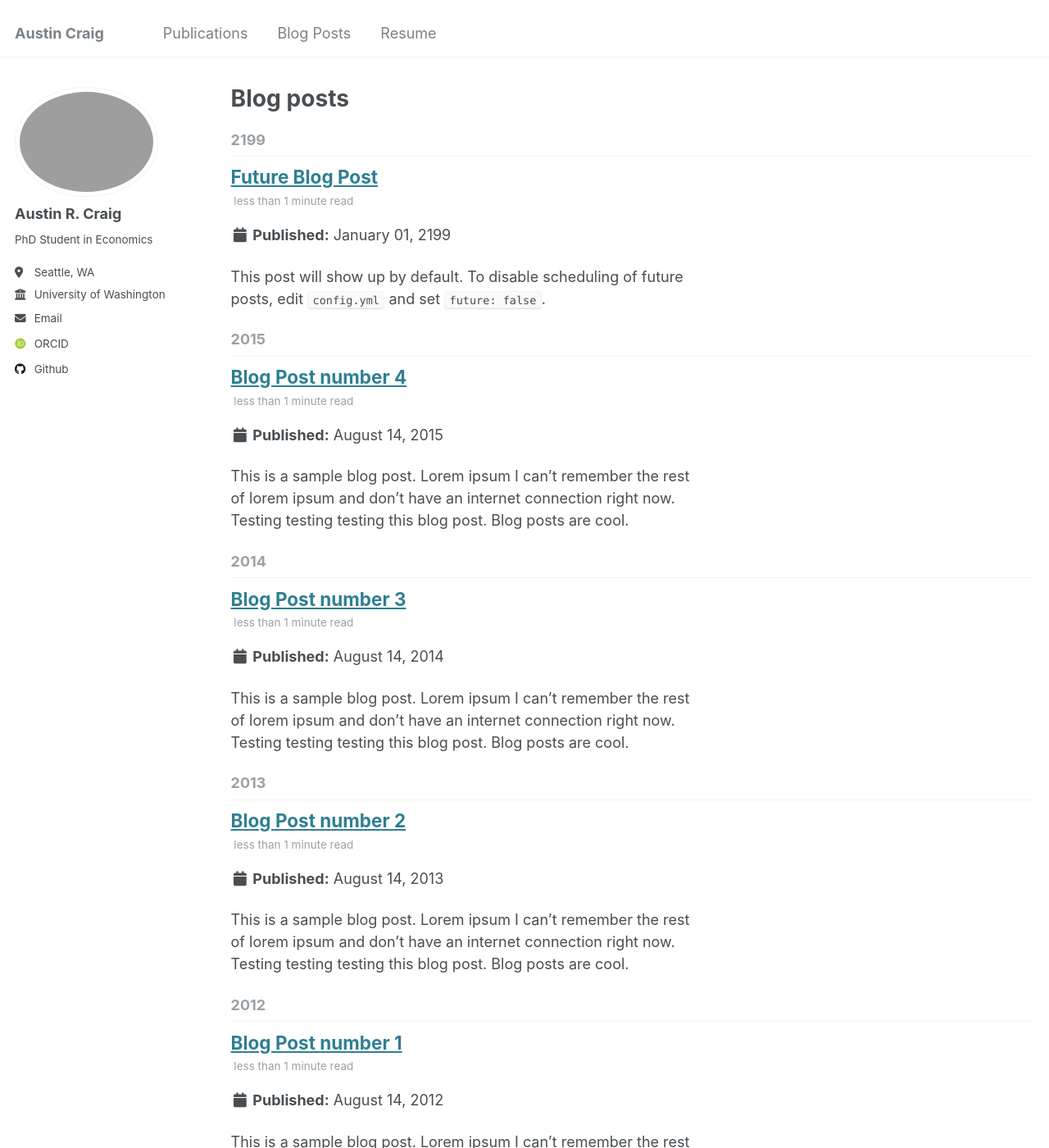
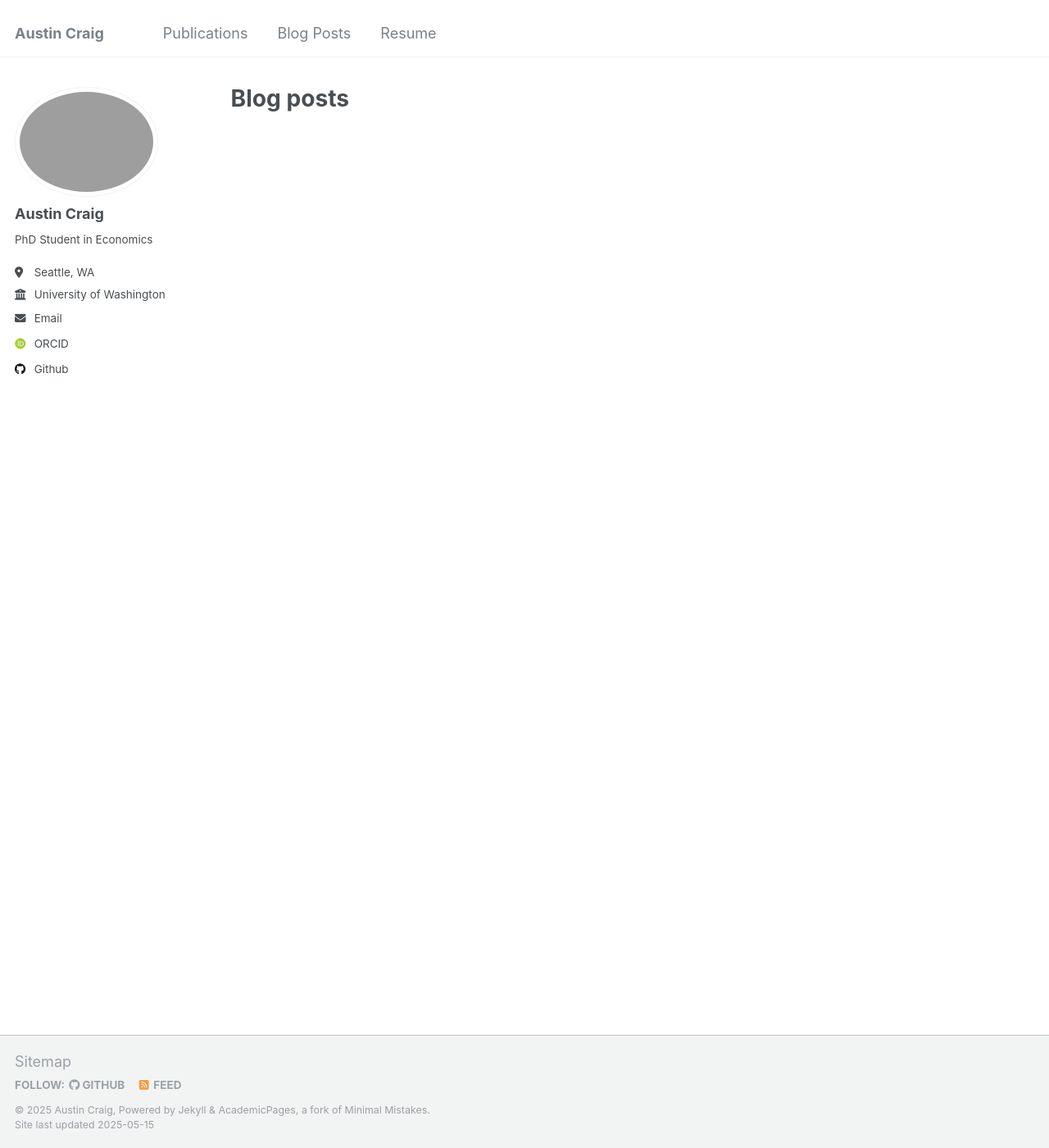
Before and after one commit to austinrobertcraig/austinrobertcraig.github.io, a Jekyll site: the page built from _pages/year-archive.html, in a window 1280 px wide and 1400 px high. Shown: the whole window at 82% size. Built offline with Jekyll 4.4.1, drawn with Linux system fonts in a browser that asks for light colours; some web fonts are replaced; some of the changed text lies outside the part shown.

Commit message:
cleaning up blog

```diff
--- a/_config.yml
+++ b/_config.yml
@@ -22,7 +22,7 @@ repository               : "austinrobertcraig/austinrobertcraig.github.io"
 author:
   # Biographic information
   avatar           : "profile.jpg"
-  name             : "Austin R. Craig"
+  name             : "Austin Craig"
   pronouns         : # example: "she/her"
   bio              : "PhD Student in Economics"
   location         : "Seattle, WA"
--- a/_posts/2012-08-14-blog-post-1.md
+++ /dev/null
@@ -1,20 +0,0 @@
----
-title: 'Blog Post number 1'
-date: 2012-08-14
-permalink: /posts/2012/08/blog-post-1/
-tags:
-  - cool posts
-  - category1
-  - category2
----
-
-This is a sample blog post. Lorem ipsum I can't remember the rest of lorem ipsum and don't have an internet connection right now. Testing testing testing this blog post. Blog posts are cool.
-
-Headings are cool
-======
-
-You can have many headings
-======
-
-Aren't headings cool?
-------
--- a/_posts/2013-08-14-blog-post-2.md
+++ /dev/null
@@ -1,20 +0,0 @@
----
-title: 'Blog Post number 2'
-date: 2013-08-14
-permalink: /posts/2013/08/blog-post-2/
-tags:
-  - cool posts
-  - category1
-  - category2
----
-
-This is a sample blog post. Lorem ipsum I can't remember the rest of lorem ipsum and don't have an internet connection right now. Testing testing testing this blog post. Blog posts are cool.
-
-Headings are cool
-======
-
-You can have many headings
-======
-
-Aren't headings cool?
-------
--- a/_posts/2014-08-14-blog-post-3.md
+++ /dev/null
@@ -1,20 +0,0 @@
----
-title: 'Blog Post number 3'
-date: 2014-08-14
-permalink: /posts/2014/08/blog-post-3/
-tags:
-  - cool posts
-  - category1
-  - category2
----
-
-This is a sample blog post. Lorem ipsum I can't remember the rest of lorem ipsum and don't have an internet connection right now. Testing testing testing this blog post. Blog posts are cool.
-
-Headings are cool
-======
-
-You can have many headings
-======
-
-Aren't headings cool?
-------
```
Also changed, not shown: _drafts/2025-05-16-qgis.md (added, +39 -0 lines), _drafts/2015-08-14-blog-post-4.md (renamed from _posts/2015-08-14-blog-post-4.md), _drafts/2199-01-01-future-post.md (renamed from _posts/2199-01-01-future-post.md), images/posts/2025-05-qgis/Point1.png (added), 2 other files.
